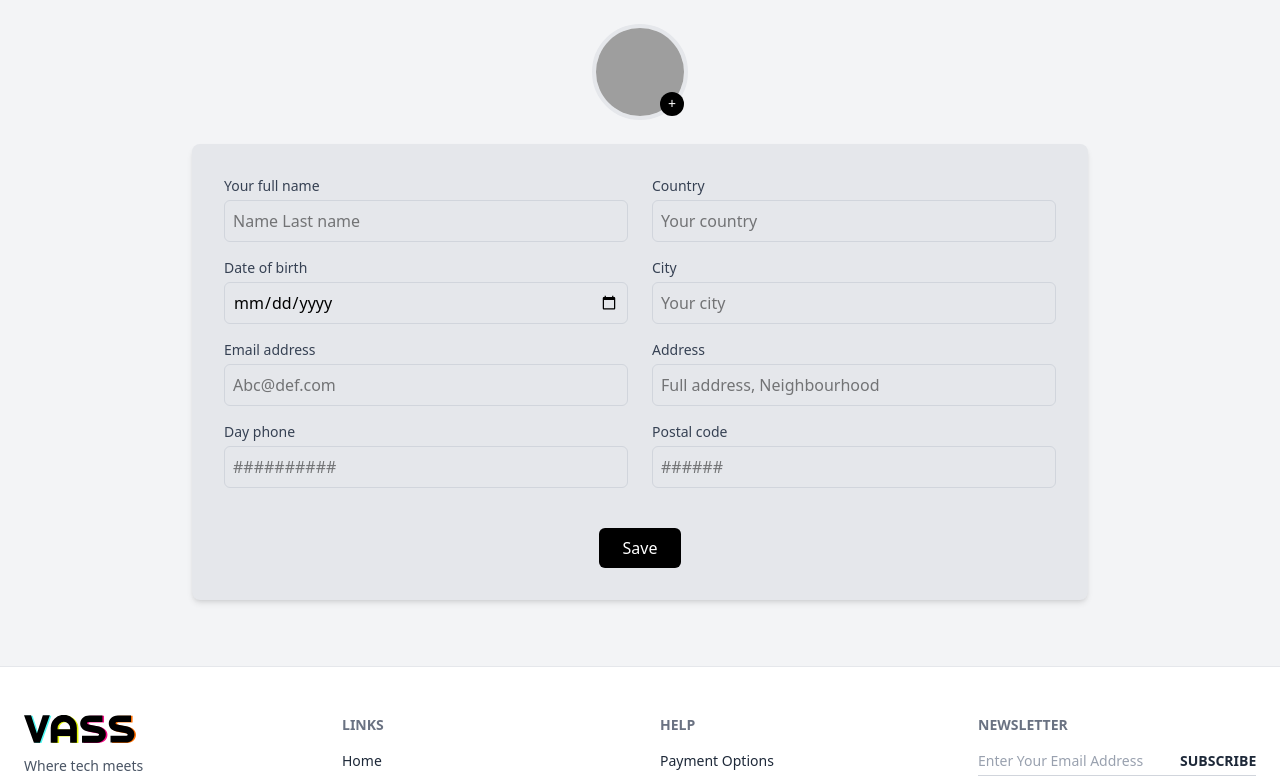
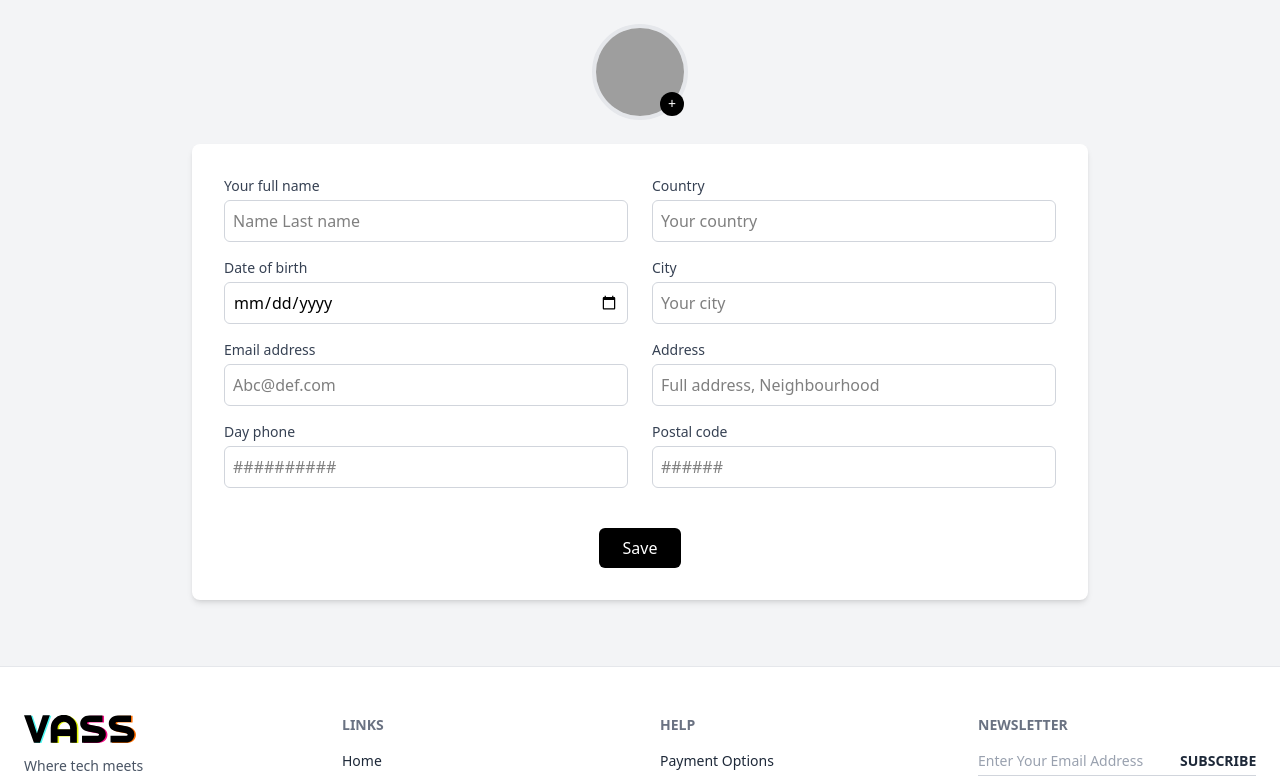
Before and after one commit to Sssebas81/vass-ecommerce, a React (Vite) app in the folder vass-ecommerce/: page /Profile in a window 1280 px wide. Shown: the part 487-1268 px from the top of the page. Built offline with nearby package versions, Linux system fonts and the light colour scheme; grey boxes are pictures that could not be loaded.

Commit message:
feat: chang background form in user perfil

```diff
--- a/vass-ecommerce/src/components/formpersonalinfo/formpersonalinfo.tsx
+++ b/vass-ecommerce/src/components/formpersonalinfo/formpersonalinfo.tsx
@@ -76,7 +76,7 @@ const FormPersonalInfo: React.FC = () => {
       {/* Formulario */}
       <form
         onSubmit={handleSubmit}
-        className="bg-gray-200 shadow-md rounded-lg max-w-4xl w-full p-8 grid grid-cols-1 md:grid-cols-2 gap-6"
+        className="bg-white shadow-md rounded-lg max-w-4xl w-full p-8 grid grid-cols-1 md:grid-cols-2 gap-6"
       >
         {/* Left column */}
         <div className="flex flex-col gap-4">
```
